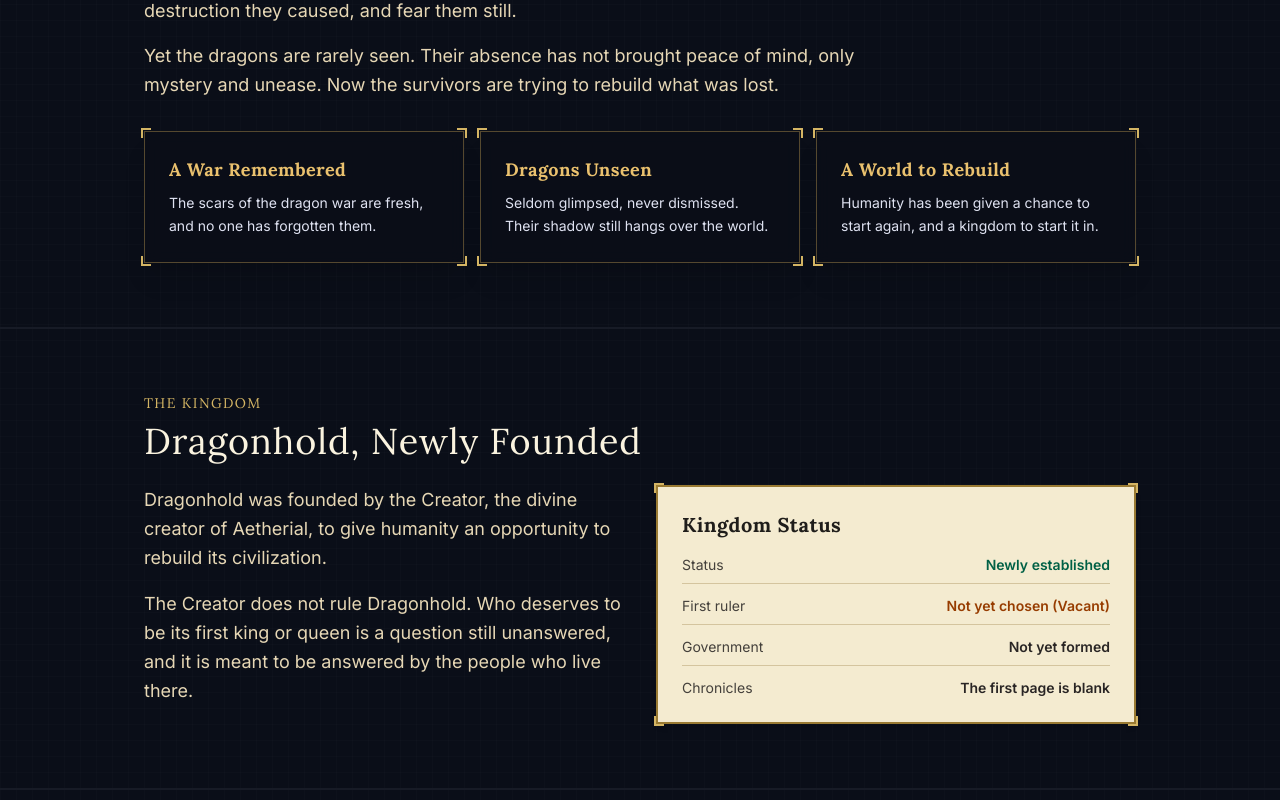
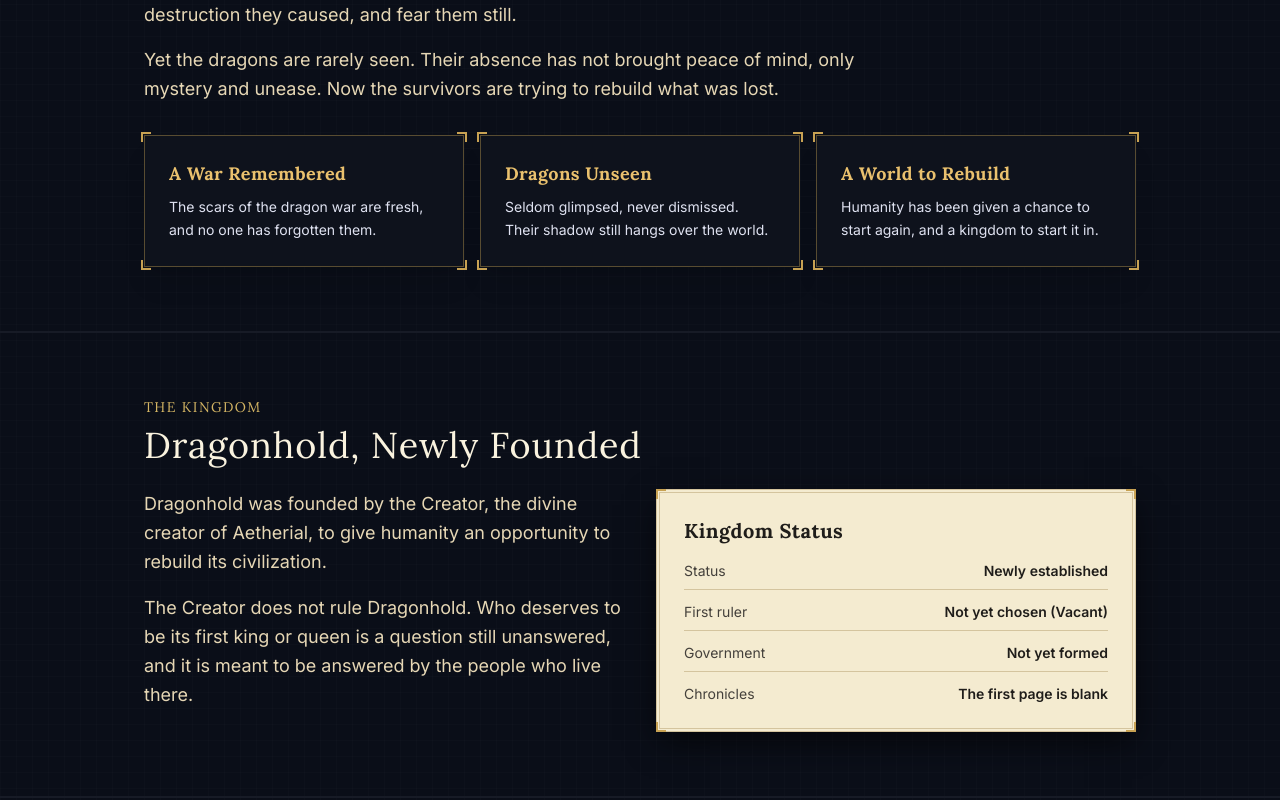
Before and after one commit to SaktiArifDwiPutra/Dragonhold, a Next.js app in the folder apps/web/: page / in a window 1280 px wide. Shown: the part 1100-1900 px from the top of the page. Built offline with nearby package versions, Linux system fonts and the light colour scheme; no server answers.

Commit message:
refactor(web): update UI components for Living Kingdom Archive ergonomics

```diff
--- a/apps/web/src/components/ui/alert.tsx
+++ b/apps/web/src/components/ui/alert.tsx
@@ -14,8 +14,8 @@ export function Alert({
       className={cx(
         "border-2 px-4 py-3 text-sm",
         variant === "error"
-          ? "border-burgundy-500 bg-burgundy-600/30 text-red-100"
-          : "border-forest-500 bg-forest-600/30 text-parchment-100",
+          ? "border-seal-crimson bg-seal-crimson/20 text-red-100 shadow-md"
+          : "border-forest-500 bg-forest-600/20 text-emerald-100 shadow-md",
       )}
     >
       {children}
--- a/apps/web/src/components/ui/button.tsx
+++ b/apps/web/src/components/ui/button.tsx
@@ -4,21 +4,23 @@ import { cx } from "@/lib/cx";
 type Variant = "primary" | "secondary" | "ghost";
 type Size = "md" | "lg";
 
-// Dipisah supaya bisa dipakai juga untuk <Link> yang tampil seperti tombol
+// Reusable styles for <button> and styled <Link>
 export function buttonStyles({
   variant = "primary",
   size = "md",
 }: { variant?: Variant; size?: Size } = {}) {
   return cx(
-    "inline-flex items-center justify-center gap-2 font-display uppercase tracking-wider select-none min-h-[44px] transition-all duration-150 disabled:cursor-not-allowed disabled:opacity-50",
-    "border-2",
-    size === "md" ? "px-4 py-2 text-xs sm:text-sm font-semibold" : "px-6 py-3 text-sm sm:text-base font-bold",
+    "inline-flex items-center justify-center gap-2 font-sans select-none transition-all duration-150 disabled:cursor-not-allowed disabled:opacity-50",
+    "border-2 uppercase tracking-wider font-semibold",
+    size === "md"
+      ? "min-h-[48px] px-4 py-2.5 text-xs sm:text-sm"
+      : "min-h-[52px] px-6 py-3.5 text-sm sm:text-base font-bold",
     variant === "primary" &&
-      "border-gold-300 bg-gradient-to-b from-gold-400 via-gold-500 to-gold-600 text-navy-950 font-bold shadow-[0_3px_0_0_#92400e] hover:brightness-105 active:translate-y-0.5 active:shadow-none",
+      "border-gold-300 bg-gradient-to-b from-gold-300 via-gold-500 to-gold-600 text-canvas-base shadow-[0_3px_0_0_#6b4e18] hover:brightness-105 active:translate-y-0.5 active:shadow-none",
     variant === "secondary" &&
-      "border-gold-600/70 bg-navy-900/90 text-gold-300 shadow-[0_2px_0_0_#0f172a] hover:bg-gold-500/10 hover:border-gold-400 active:translate-y-0.5 active:shadow-none",
+      "border-[#8c6239] bg-canvas-surface text-gold-300 shadow-[0_2px_0_0_#0a0e18] hover:bg-canvas-subtle hover:border-gold-sovereign active:translate-y-0.5 active:shadow-none",
     variant === "ghost" &&
-      "border-transparent bg-transparent text-parchment-200 hover:text-gold-300 hover:bg-white/5",
+      "border-transparent bg-transparent text-stone-300 hover:text-gold-300 hover:bg-white/5",
   );
 }
 
--- a/apps/web/src/components/ui/field.tsx
+++ b/apps/web/src/components/ui/field.tsx
@@ -13,7 +13,7 @@ export function Field({ label, error, hint, className, ...input }: FieldProps) {
 
   return (
     <div className="space-y-1.5">
-      <label htmlFor={id} className="block text-sm text-parchment-200">
+      <label htmlFor={id} className="block text-sm font-medium text-parchment-200">
         {label}
       </label>
       <input
@@ -21,10 +21,10 @@ export function Field({ label, error, hint, className, ...input }: FieldProps) {
         aria-invalid={error ? true : undefined}
         aria-describedby={describedBy}
         className={cx(
-          "w-full min-h-[46px] border-2 bg-navy-950 px-3.5 py-2.5 text-base sm:text-sm text-parchment-50 placeholder:text-stone-500 transition-colors focus:outline-none",
+          "w-full min-h-[48px] border-2 bg-canvas-base px-4 py-2.5 text-base sm:text-sm text-parchment-50 placeholder:text-stone-500 transition-colors focus:outline-none",
           error
-            ? "border-burgundy-500 focus:ring-2 focus:ring-burgundy-500/40"
-            : "border-navy-700 focus:border-gold-500 focus:ring-2 focus:ring-gold-500/30",
+            ? "border-seal-crimson focus:ring-2 focus:ring-seal-crimson/40"
+            : "border-canvas-border focus:border-gold-sovereign focus:ring-1 focus:ring-gold-sovereign",
           className,
         )}
         {...input}
--- a/apps/web/src/components/ui/panel.tsx
+++ b/apps/web/src/components/ui/panel.tsx
@@ -19,20 +19,20 @@ export function Panel({
       className={cx(
         "relative p-5 sm:p-6 transition-all duration-200",
         variant === "parchment"
-          ? "border-2 border-gold-600 bg-parchment-100 text-ink shadow-md [&_h2]:text-ink [&_h3]:text-ink"
+          ? "parchment-sheet text-ink [&_h2]:text-ink [&_h3]:text-ink [&_dt]:text-stone-700 [&_dd]:text-ink"
           : variant === "hud"
-            ? "border border-gold-500/40 bg-navy-950/90 text-parchment-100 shadow-xl backdrop-blur-sm"
-            : "border border-navy-700 bg-navy-900/90 text-parchment-100 shadow-lg",
+            ? "border border-gold-sovereign/40 bg-canvas-surface/95 text-stone-300 shadow-xl backdrop-blur-sm"
+            : "border border-canvas-border bg-canvas-surface text-stone-300 shadow-lg",
         className,
       )}
       {...props}
     >
       {isHud ? (
         <>
-          <span className="pointer-events-none absolute -top-1 -left-1 h-2.5 w-2.5 border-t-2 border-l-2 border-gold-400" />
-          <span className="pointer-events-none absolute -top-1 -right-1 h-2.5 w-2.5 border-t-2 border-r-2 border-gold-400" />
-          <span className="pointer-events-none absolute -bottom-1 -left-1 h-2.5 w-2.5 border-b-2 border-l-2 border-gold-400" />
-          <span className="pointer-events-none absolute -bottom-1 -right-1 h-2.5 w-2.5 border-b-2 border-r-2 border-gold-400" />
+          <span className="pointer-events-none absolute -top-1 -left-1 h-2.5 w-2.5 border-t-2 border-l-2 border-gold-sovereign" />
+          <span className="pointer-events-none absolute -top-1 -right-1 h-2.5 w-2.5 border-t-2 border-r-2 border-gold-sovereign" />
+          <span className="pointer-events-none absolute -bottom-1 -left-1 h-2.5 w-2.5 border-b-2 border-l-2 border-gold-sovereign" />
+          <span className="pointer-events-none absolute -bottom-1 -right-1 h-2.5 w-2.5 border-b-2 border-r-2 border-gold-sovereign" />
         </>
       ) : null}
       {children}
```
